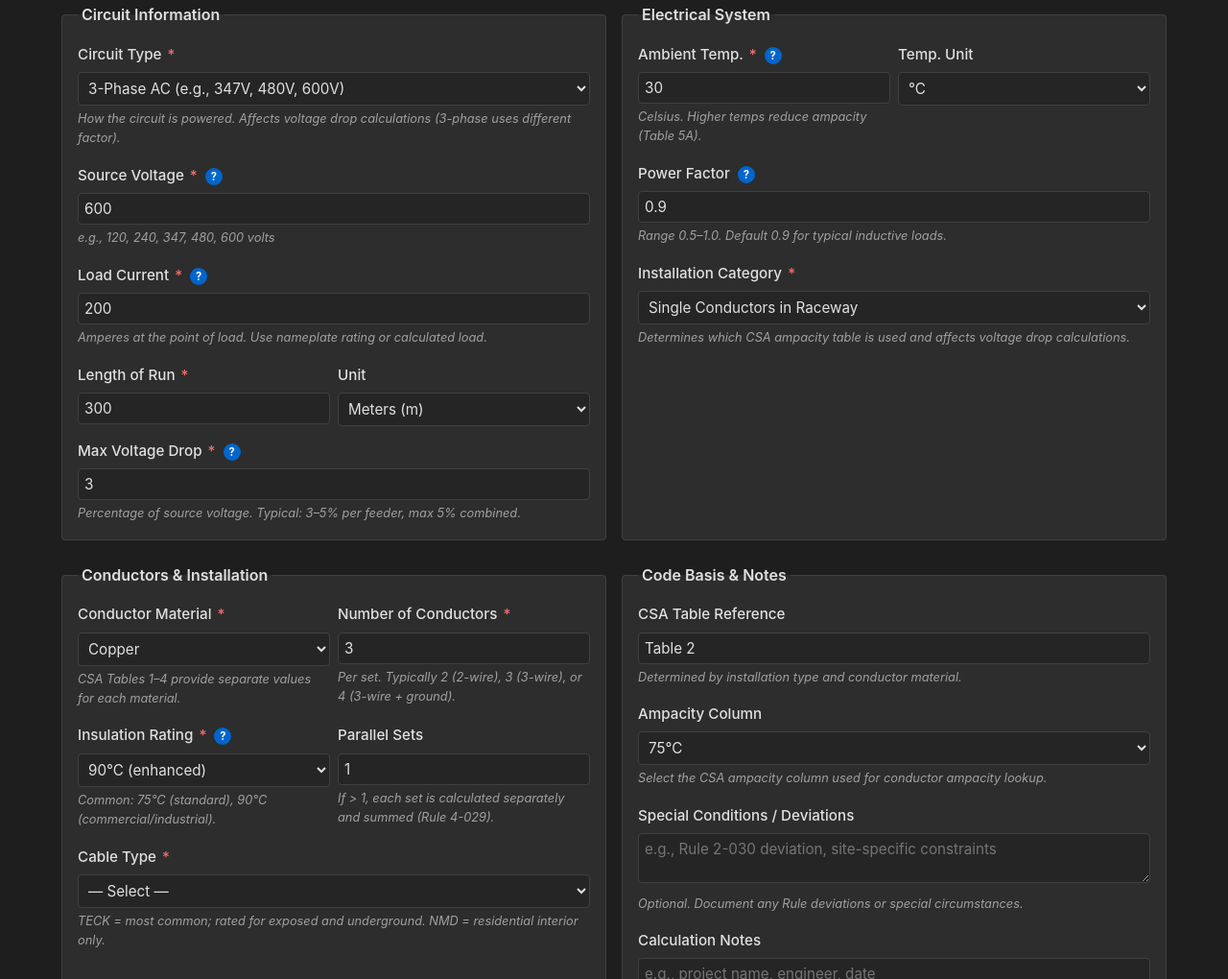
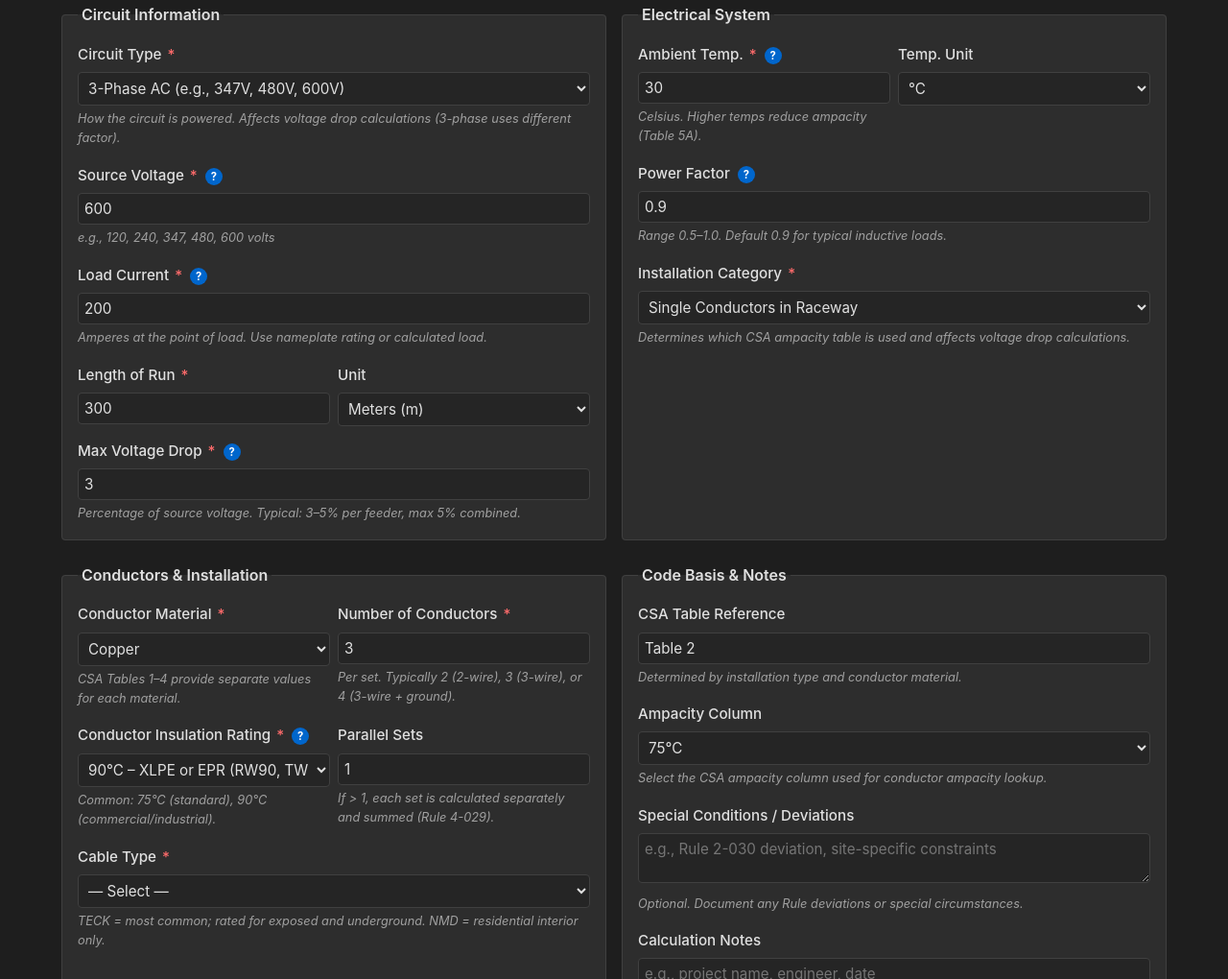
Before and after one commit to Avids/CSA-Cable-Sizer, a plain HTML site: page index.html in a window 1280 px wide. Shown: the part 144-1164 px from the top of the page at 96% size. Drawn offline with Linux system fonts and the light colour scheme.

Commit message:
Update index.html

```diff
--- a/index.html
+++ b/index.html
@@ -140,14 +140,14 @@
 
           <div class="form-row">
             <div class="form-group">
-              <label>Insulation Rating <span class="required">*</span>
+              <label>Conductor Insulation Rating <span class="required">*</span>
                 <span class="info-icon" title="Maximum temperature at which insulation is rated. Higher = higher ampacity.">?</span>
               </label>
               <select id="insulation_rating_c" name="insulation_rating_c" required>
                 <option value="">— Select —</option>
-                <option value="60">60°C</option>
-                <option value="75">75°C (standard)</option>
-                <option value="90" selected>90°C (enhanced)</option>
+                <option value="60">60°C – Thermoplastic PVC (TW, T60 – Legacy)</option>
+                <option value="75">75°C – PVC / Rubber (TW75, RW75)</option>
+                <option value="90" selected>90°C – XLPE or EPR (RW90, TWU90, TECK90, AC90)</option>
                 <option value="110">110°C (special)</option>
                 <option value="125">125°C (special)</option>
               </select>
```
